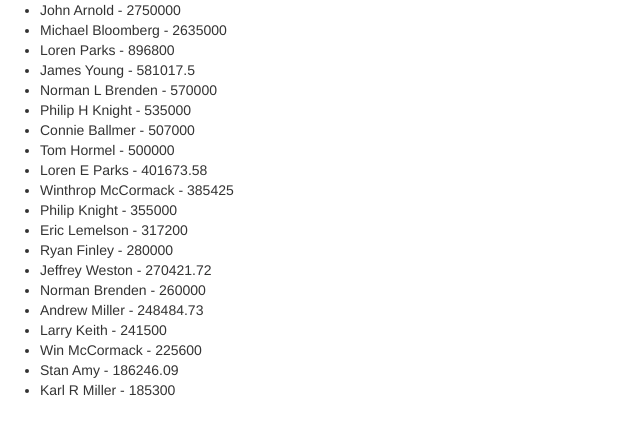
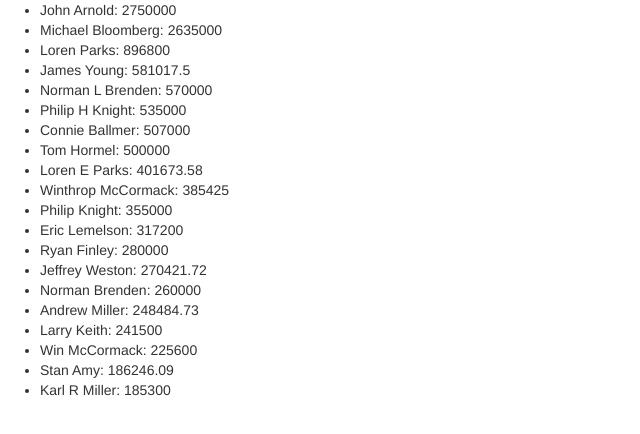
Before and after one commit to rachelleahklein/behind-the-curtain, a React (Create React App) app: page / in a window 1280 px wide. Shown: the top 434 px of the page, without its empty margins (0-640 px from the left). Built offline with nearby package versions, Linux system fonts and the light colour scheme.

Commit message:
Separate out list item

```diff
--- a/src/DonorGroup.js
+++ b/src/DonorGroup.js
@@ -9,6 +9,9 @@ class DonorGroup extends React.Component {
     donors: donors
   }
 }
+// componentDidMount() {
+//   this.setState({donors: newDonors});
+// }
   render() {
     return (
       <DonorList donors={this.state.donors} />
--- /dev/null
+++ b/src/DonorItem.js
@@ -0,0 +1,7 @@
+import React from 'react';
+
+function DonorItem(props) {
+  return <li>{props.donor.contributor_payee}: {props.donor.sum}</li>;
+}
+
+export default DonorItem;
--- a/src/DonorList.js
+++ b/src/DonorList.js
@@ -1,18 +1,13 @@
 import React from 'react';
+import DonorItem from './DonorItem'
 
 function DonorList(props) {
   return (
-    <div>
-      <ul>
-      {
-        props.donors.map(function(donor) {
-          return(
-            <li key={donor.contributor_payee}>{donor.contributor_payee} - {donor.sum}</li>
-          );
-        })
-      }
-      </ul>
-    </div>
+    <ul>
+      {props.donors.map((donor) =>
+        <DonorItem key={donor.contributor_payee.toString()} donor={donor} />
+      )}
+    </ul>
   );
 }
 
```
